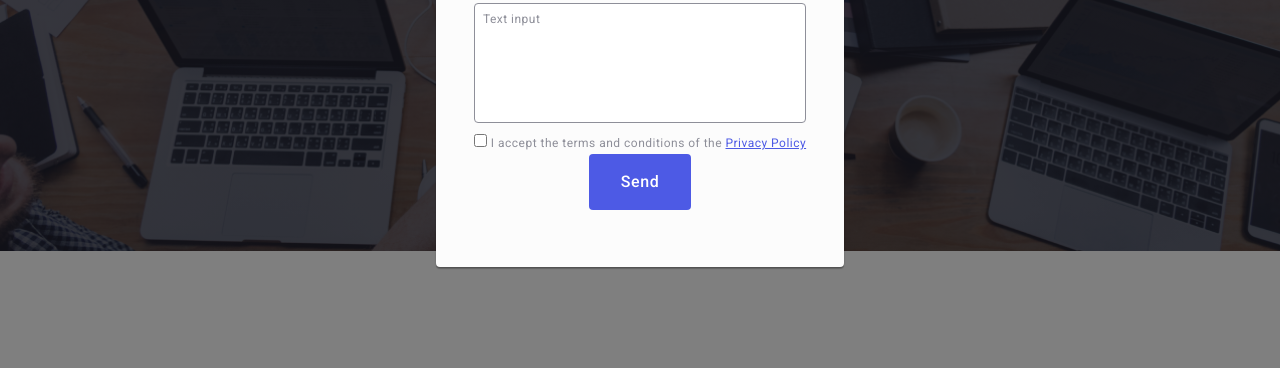
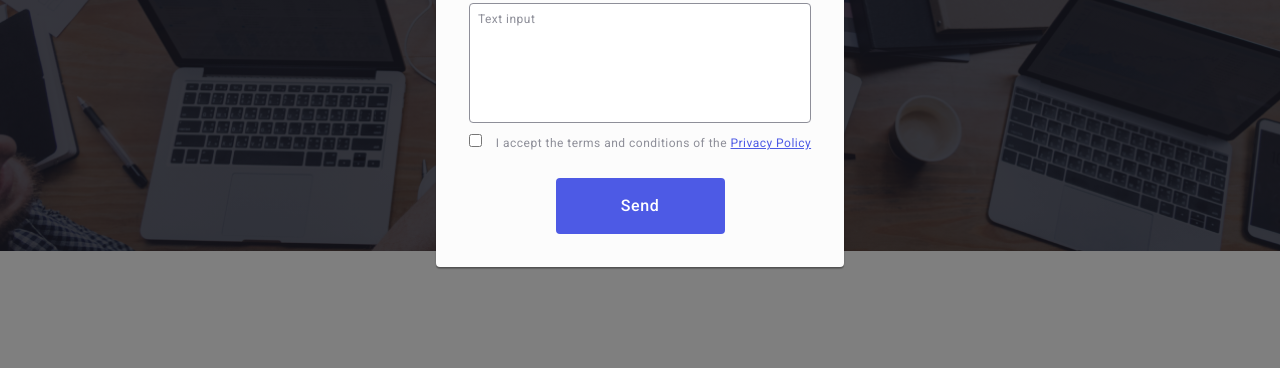
Before and after one commit to KingaJaniak/goit-markup-hw-06, a plain HTML site: page index.html in a window 1280 px wide. Both pictures are taken after a click on the button "Order Service". Shown: the part 425-793 px from the top of the page. Drawn offline with nearby package versions, Linux system fonts and the light colour scheme.

Commit message:
goit-markup-hw-06

```diff
--- a/css/styles.css
+++ b/css/styles.css
@@ -652,6 +652,7 @@ resize:none;}
 .icons-input-border:focus,
 .icons-input-border:focus-within{
     fill:var(--primary-brand-color);
+
 }
 
 .wrapper-input:hover,
@@ -682,6 +683,7 @@ textarea::placeholder{    color: #8E8F99;
     left:16px;
     top:11px;
 }
+
 .wrapper-newsletter-footer{    display: flex;
     color: var(--background);
 font-style: normal;
@@ -710,7 +712,7 @@ flex-direction: row; }
         color: #fff;
         padding-left: 16px;
 }
-.btn-sub{
+.btn-subscribe{
     display: flex;
     color:#FFFFFF;
     width: auto;
@@ -730,12 +732,32 @@ flex-direction: row; }
     gap:16px;
 }
 
-.btn-sub:hover,
-.btn-sub:focus{background-color:var(--pressed-state-color);
+.btn-subscribe:hover,
+.btn-subscribe:focus{background-color:var(--pressed-state-color);
     border: var(--pressed-state-color);
     box-shadow: 0px 4px 4px 0px #00000026;
     transition-duration: var(--time-effects);
     transition-timing-function: var(--timing-function);
     }
+s
+::placeholder{color: #fff;}
 
-::placeholder{color: #fff;}
+.btn-send{color:#FFFFFF;
+    width: 169px;
+    font-weight: 500;
+    font-family: "roboto";
+    font-size:16px;
+    line-height:1.5;
+    background-color:var(--primary-brand-color);
+    cursor:pointer;
+    border:var(--primary-brand-color);
+    border-radius: 4px;
+    letter-spacing: 0.64px;
+    padding: 16px 32px 16px 32px;
+    gap: 10px;
+    display: block;
+    justify-content: center;
+    align-items: center;
+    margin-left: auto;
+    margin-right: auto;
+    margin-top:24px;}
--- a/index.html
+++ b/index.html
@@ -63,10 +63,11 @@
                     <div class="field-wrapper">
                     <textarea name="comment" id="comment" rows="10" placeholder="Text input" ></textarea></div>
                     <div class="field-wrapper">
-                    <input type="checkbox" name="useragree" value="useragree"/>
-                    <label for="useragree">I accept the terms and conditions of the <a href="#" class="modal-link">Privacy Policy</a></label>
+                    <input type="checkbox" name="useragree" value="useragree" class="check-input hidden" required/>
+                    <span class="check-svg"><svg class="check-icons" width="10" height="8">
+                        <use href="./images/symbol-modal#icon-Check"></use></svg></span><label for="useragree">I accept the terms and conditions of the <a href="#" class="modal-link">Privacy Policy</a></label>
                     </div>
-                    <button type="submit" class="btn-white">Send</button>
+                    <button type="submit" class="btn-send">Send</button>
                   </form>
                   </div>
                  </div>
@@ -331,7 +332,7 @@
         <form action="#" name="newsletter">
             <label for="newsletter"></label>
             <input type="email" name="newsletter" id="newsletter" placeholder="E-mail" class="email-footer">
-            <button type="submit" class="btn-sub">Subscribe<svg class="icon-newsletter"><use href="./images/symbol-modal.svg#icon-Frame"></use></svg></button>
+            <button type="submit" class="btn-subscribe">Subscribe<svg class="icon-newsletter"><use href="./images/symbol-modal.svg#icon-Frame"></use></svg></button>
         </form>
         </li>
         </ul>
```
Also changed, not shown: portfolio.html (+1 -1 lines).
